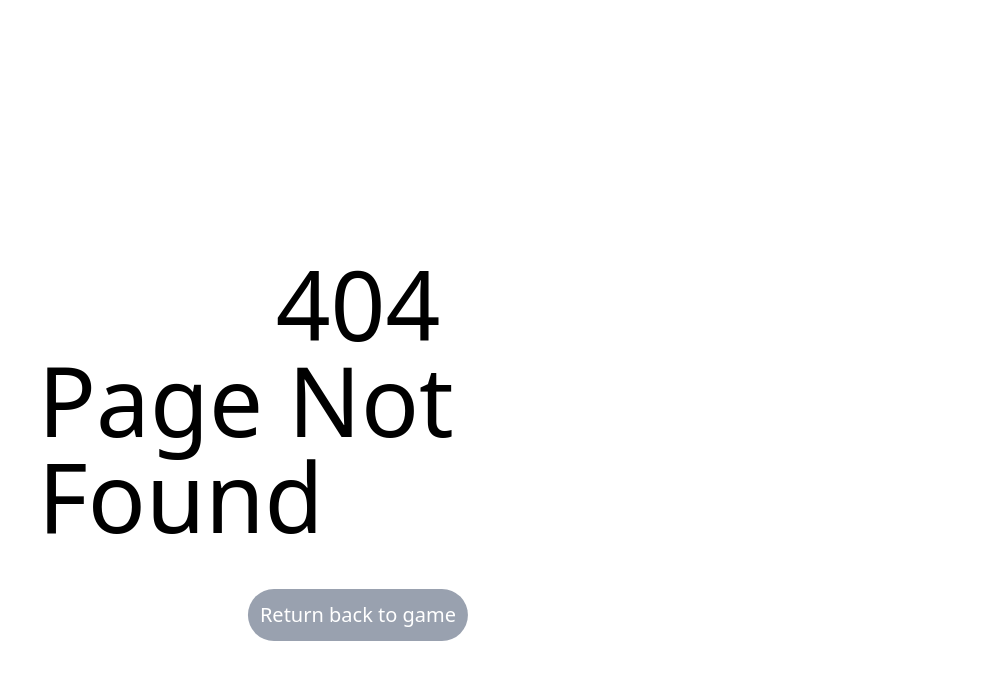
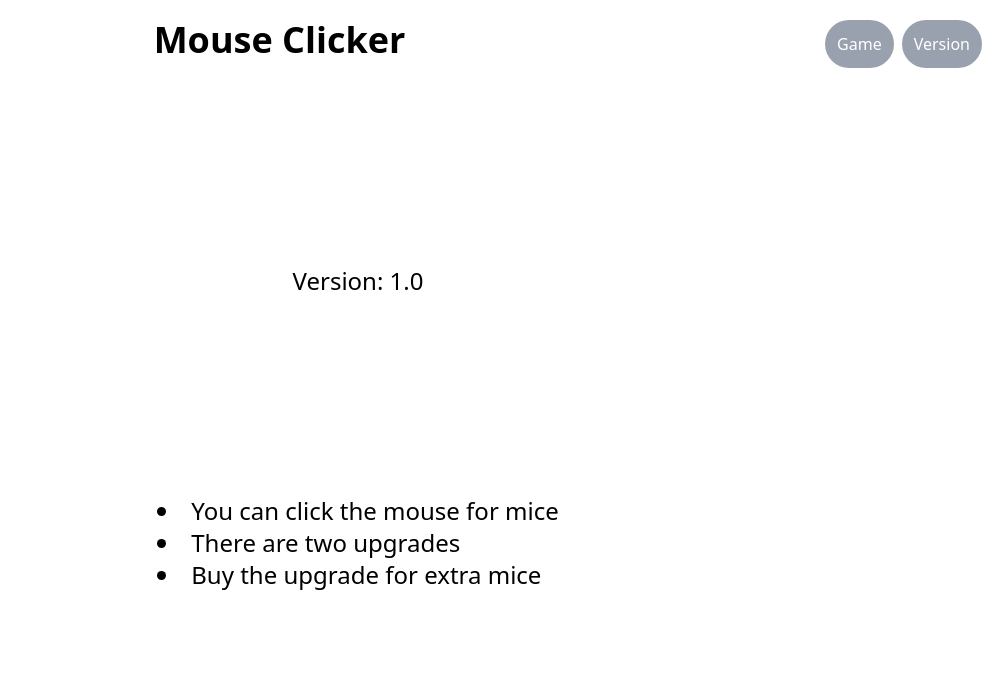
Before and after one commit to iVlastart/MouseClicker, a React (Vite) app: page /version in a window 1280 px wide. Before the commit this address had no page. Shown: the top 680 px of the page, without its empty margins (282-1280 px from the left). Built offline with nearby package versions, Linux system fonts and the light colour scheme.

Commit message:
Added version page

```diff
--- a/src/main.tsx
+++ b/src/main.tsx
@@ -3,11 +3,13 @@ import './index.css'
 import App from './App.tsx'
 import { BrowserRouter, Route, Routes } from 'react-router-dom'
 import { NotFound } from './pages/notFound.tsx'
+import { Version } from './pages/version.tsx'
 
 createRoot(document.getElementById('root')!).render(
   <BrowserRouter>
     <Routes>
       <Route path='/' element={<App />}/>
+      <Route path='/version' element={<Version />}/>
       <Route path='*' element={<NotFound />}/>
     </Routes>
   </BrowserRouter>
--- /dev/null
+++ b/src/pages/version.tsx
@@ -0,0 +1,26 @@
+import { Header } from "../components/header";
+
+export const Version = ()=>{
+    return(
+        <>
+            <Header/>
+
+            <div className="flex flex-col justify-evenly items-center w-full h-[calc(100vh-10vh)] text-2xl">
+                <span>Version: 1.0</span>
+                <span className="text-wrap">
+                    <ul className="list-disc list-inside">
+                        <li>
+                            You can click the mouse for mice
+                        </li>
+                        <li>
+                            There are two upgrades
+                        </li>
+                        <li>
+                            Buy the upgrade for extra mice
+                        </li>
+                    </ul>
+                </span>
+            </div>
+        </>
+    );
+};
```
